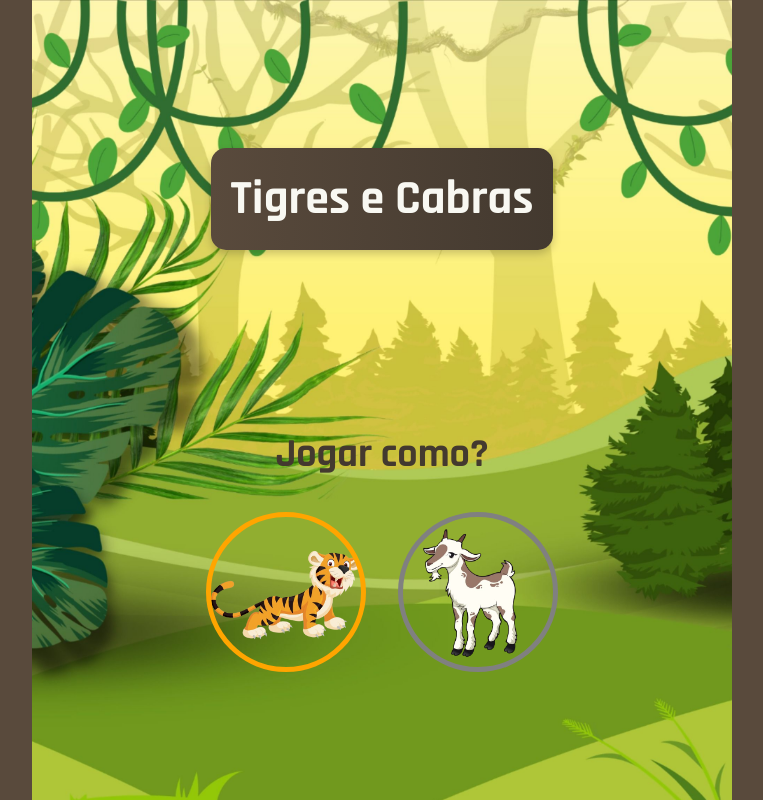
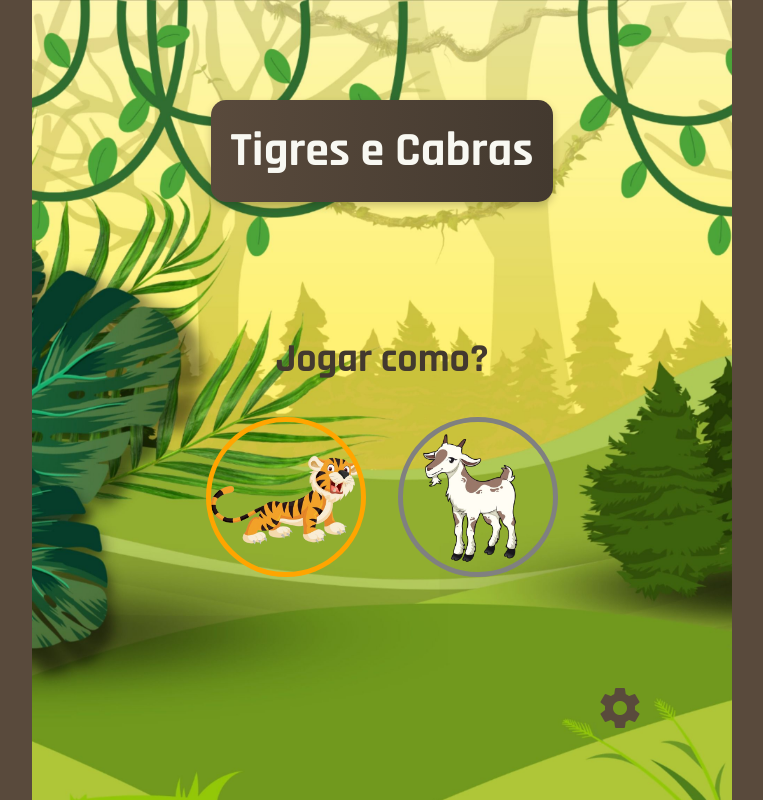
Before and after one commit to Alejandrodsp/Tigres-e-Cabras, an Angular app: page / in a window 1280 px wide. Shown: the whole page, without its empty margins (258-1021 px from the left). Built offline with nearby package versions, Linux system fonts and the light colour scheme.

Commit message:
Possibilidade alterar profundidade minimax

```diff
--- a/src/app/app.component.html
+++ b/src/app/app.component.html
@@ -3,12 +3,23 @@
     <div class="titulo">
       <h1>Tigres e Cabras</h1>
     </div>
-    <div class="container-conteudo">
+    <div class="container-conteudo" *ngIf="telaPrincipal">
       <span class="texto-deseja-jogar">Jogar como?</span>
       <div class="container-deseja-jogar">
         <div class="container-btn-selecao container-btn-selecao-tiger" (click)="selecionarModoJogo('tiger')"></div>
         <div class="container-btn-selecao container-btn-selecao-goat"  (click)="selecionarModoJogo('goat')"></div>
       </div>
+    </div>
+    <div class="container-conteudo" *ngIf="!telaPrincipal">
+      <span class="texto-deseja-jogar">Escolha a dificuldade</span>
+      <div class="container-deseja-jogar">
+        <mat-slider [max]="profundidadeMaximaPermitida" min="1" step="1" thumbLabel [(ngModel)]="profundidade" class="slider-profundidade"></mat-slider>
+      </div>
+    </div>
+    <div class="container-btns">
+      <mat-icon (click)="mudarTelaPrincipal()" [matTooltip]="telaPrincipal ? 'Configurações' : 'Página Inicial'">
+        {{ telaPrincipal ? 'settings' : 'home'}}
+      </mat-icon>
     </div>
   </div>
 
@@ -26,12 +37,12 @@
         </div>
       </div>
     </div>
-    <div class="container-btn-mute">
+    <div class="container-btns">
+      <mat-icon (click)="mutarMusica()" [matTooltip]="this.backgroundMusic.muted ? 'Desmutar música de fundo' : 'Mutar música de fundo'">
+        {{this.backgroundMusic.muted ? 'volume_off' : 'volume_up'}}
+      </mat-icon>
       <mat-icon (click)="novoJogo()" matTooltip="Jogar novamente">
         replay
-      </mat-icon>
-      <mat-icon (click)="mutarMusica()" [matTooltip]="this.backgroundMusic.muted ? 'Desmutar música de fundo' : 'Mutar música de fundo'">
-        {{this.backgroundMusic.muted ? 'volume_off' : 'volume_up'}}
       </mat-icon>
     </div>
   </div>
--- a/src/app/app.component.scss
+++ b/src/app/app.component.scss
@@ -48,6 +48,7 @@
       flex-direction: column;
       align-items: center;
       gap: 32px;
+      min-height: 250px;
 
       .texto-deseja-jogar {
         font-family: 'Rajdhani', sans-serif;
@@ -83,6 +84,12 @@
         .container-btn-selecao-goat {
           background-image: url('../assets/goat.png');
           border: 5px solid gray;
+        }
+
+        .slider-profundidade {
+          scale: 1.2;
+          width: 300px;
+          margin-top: 32px;
         }
       }
     }
@@ -134,9 +141,10 @@
       }
     }
 
-    .container-btn-mute {
+    .container-btns {
       display: flex;
       justify-content: space-between;
+      flex-direction: row-reverse;
       width: 500px;
 
       .mat-icon {
@@ -203,4 +211,8 @@
     padding: 0;
     border-radius: 8px;
   }
+
+  .mat-slider.mat-accent .mat-slider-track-fill, .mat-slider.mat-accent .mat-slider-thumb, .mat-slider.mat-accent .mat-slider-thumb-label {
+    background-color: var(--cor5);
+  }
 }
--- a/src/app/app.component.ts
+++ b/src/app/app.component.ts
@@ -24,7 +24,9 @@ export class AppComponent implements OnInit {
   movimentosValidos: { [key: string]: string[] } = {"0_0":["0_1","1_0","1_1"],"0_1":["0_2","0_0","1_1"],"0_2":["0_3","0_1","1_2","1_1","1_3"],"0_3":["0_4","0_2","1_3"],"0_4":["0_3","1_4","1_3"],"1_0":["1_1","2_0","0_0"],"1_1":["1_2","1_0","2_1","0_1","2_0","0_2","2_2","0_0"],"1_2":["1_3","1_1","2_2","0_2"],"1_3":["1_4","1_2","2_3","0_3","2_2","0_4","2_4","0_2"],"1_4":["1_3","2_4","0_4"],"2_0":["2_1","3_0","1_0","1_1","3_1"],"2_1":["2_2","2_0","3_1","1_1"],"2_2":["2_3","2_1","3_2","1_2","3_1","1_3","3_3","1_1"],"2_3":["2_4","2_2","3_3","1_3"],"2_4":["2_3","3_4","1_4","3_3","1_3"],"3_0":["3_1","4_0","2_0"],"3_1":["3_2","3_0","4_1","2_1","4_0","2_2","4_2","2_0"],"3_2":["3_3","3_1","4_2","2_2"],"3_3":["3_4","3_2","4_3","2_3","4_2","2_4","4_4","2_2"],"3_4":["3_3","4_4","2_4"],"4_0":["4_1","3_0","3_1"],"4_1":["4_2","4_0","3_1"],"4_2":["4_3","4_1","3_2","3_3","3_1"],"4_3":["4_4","4_2","3_3"],"4_4":["4_3","3_4","3_3"]};
   capturasValidas: { [key: string]: string[] } = {"0_0":["0_2","2_0","2_2"],"0_1":["0_3","2_1"],"0_2":["0_4","0_0","2_2","2_0","2_4"],"0_3":["0_1","2_3"],"0_4":["0_2","2_4","2_2"],"1_0":["1_2","3_0"],"1_1":["1_3","3_1","3_3"],"1_2":["1_4","1_0","3_2"],"1_3":["1_1","3_3","3_1"],"1_4":["1_2","3_4"],"2_0":["2_2","4_0","0_0","0_2","4_2"],"2_1":["2_3","4_1","0_1"],"2_2":["2_4","2_0","4_2","0_2","4_0","0_4","4_4","0_0"],"2_3":["2_1","4_3","0_3"],"2_4":["2_2","4_4","0_4","4_2","0_2"],"3_0":["3_2","1_0"],"3_1":["3_3","1_1","1_3"],"3_2":["3_4","3_0","1_2"],"3_3":["3_1","1_3","1_1"],"3_4":["3_2","1_4"],"4_0":["4_2","2_0","2_2"],"4_1":["4_3","2_1"],"4_2":["4_4","4_0","2_2","2_4","2_0"],"4_3":["4_1","2_3"],"4_4":["4_2","2_4","2_2"]};
   profundidade = 5;
+  profundidadeMaximaPermitida = 10;
   melhorMovimento: { from: [number, number], to: [number, number] } | null = null;
+  telaPrincipal: boolean = true;
 
   constructor(public dialog: MatDialog) {}
 
@@ -436,6 +438,10 @@ export class AppComponent implements OnInit {
   mutarMusica() {
     this.backgroundMusic.muted ? this.backgroundMusic.muted = false : this.backgroundMusic.muted = true;
   }
+
+  mudarTelaPrincipal() {
+    this.telaPrincipal = !this.telaPrincipal;
+  }
 }
 
 @Component({
```
Also changed, not shown: src/app/app.module.ts (+6 -1 lines).
